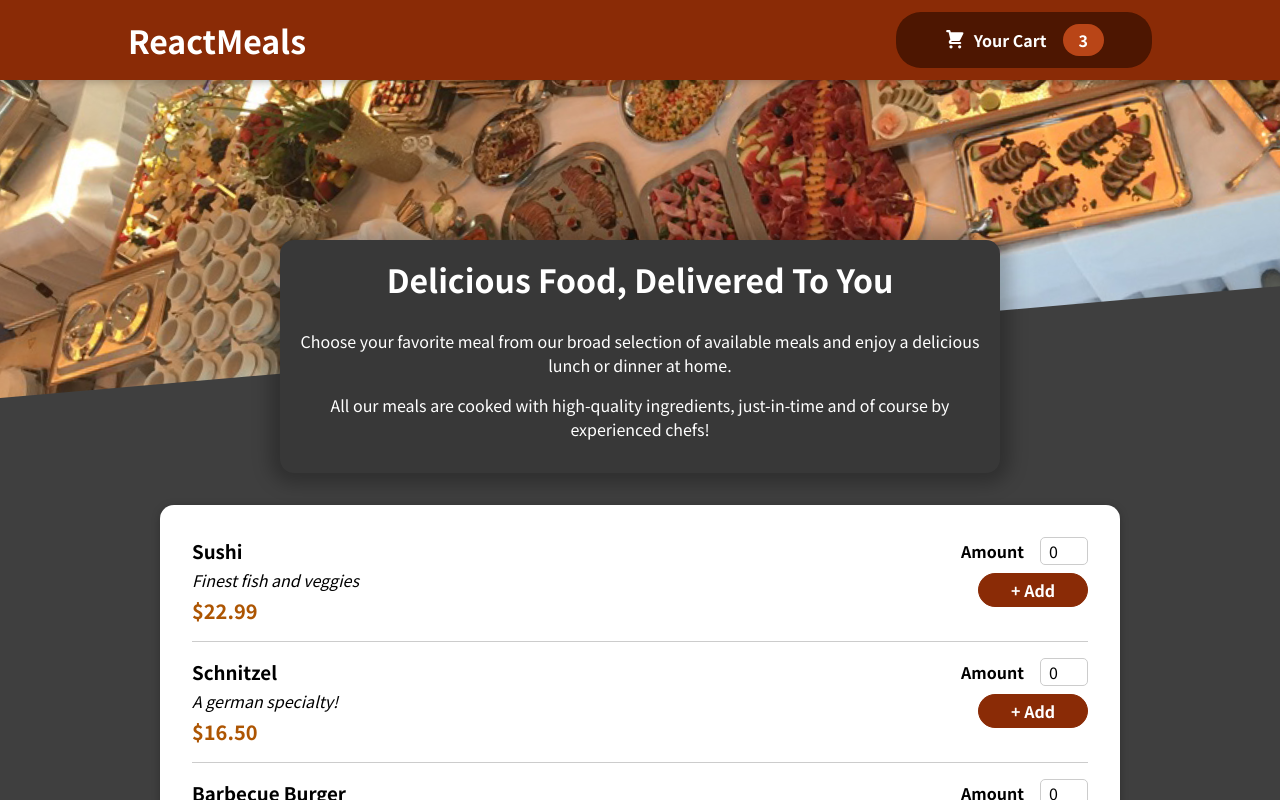
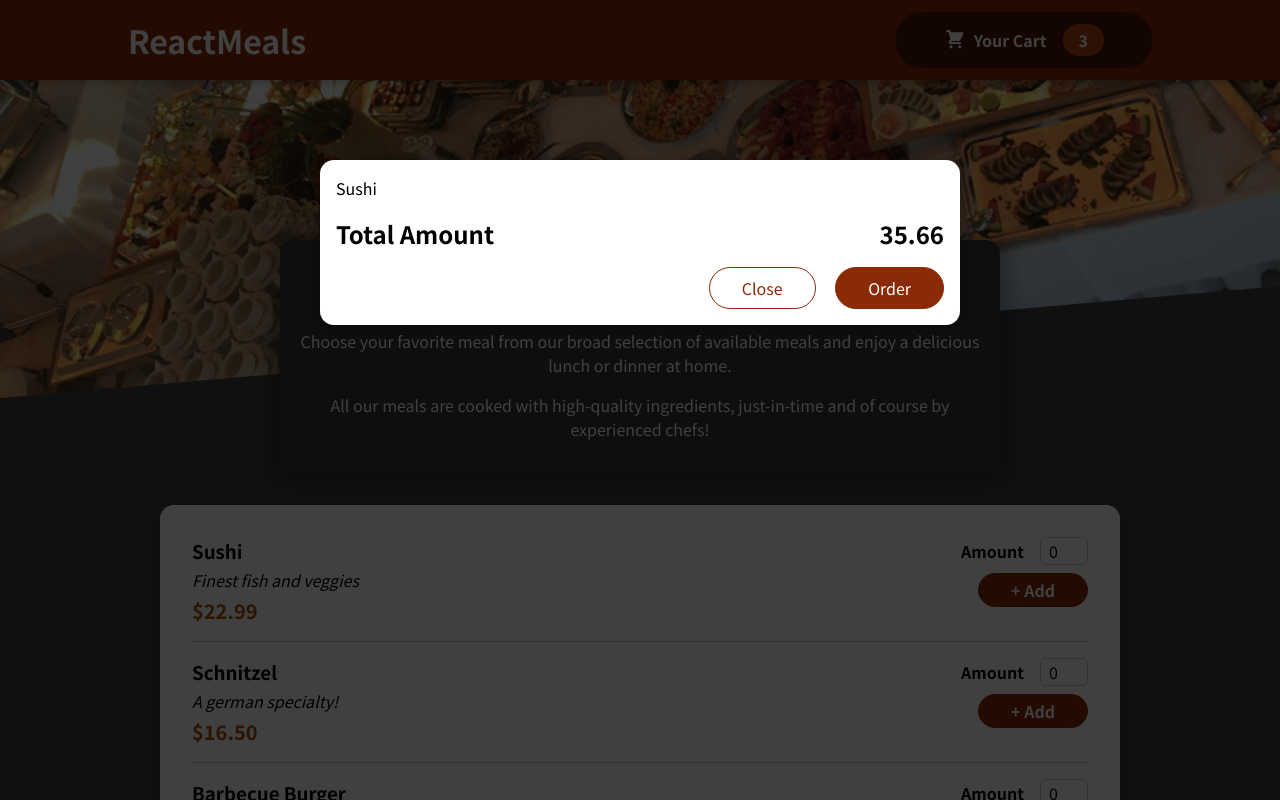
Before and after one commit to MehdiKardgar/food-order-app, a React (Create React App) app: page / in a window 1280 px wide. Shown: the top 800 px of the page. Built offline with nearby package versions, Linux system fonts and the light colour scheme.

Commit message:
Adding a Modal Via a React Portal

```diff
--- a/public/index.html
+++ b/public/index.html
@@ -28,6 +28,7 @@
   </head>
   <body>
     <noscript>You need to enable JavaScript to run this app.</noscript>
+    <div id="overlays"></div>
     <div id="root"></div>
     <!--
       This HTML file is a template.
--- a/src/App.js
+++ b/src/App.js
@@ -2,10 +2,12 @@
 
 import Header from "./components/Layout/Header";
 import Meals from "./components/Meals/Meals";
+import Cart from "./components/Cart/Cart";
 
 function App() {
   return (
     <Fragment>
+      <Cart />
       <Header />
       <main>
         <Meals />
--- a/src/components/Cart/Cart.js
+++ b/src/components/Cart/Cart.js
@@ -1,4 +1,6 @@
 // Cart components should render all the Cart items and display the total amount.
+
+import Modal from "../UI/Modal";
 
 import classes from "./Cart.module.css";
 
@@ -12,7 +14,7 @@
   );
 
   return (
-    <div>
+    <Modal>
       {cartItems}
 
       {/*the total amount*/}
@@ -27,7 +29,7 @@
         {/*we will only render the Order button when we have items in the Cart*/}
         <button className={classes.button}>Order</button>
       </div>
-    </div>
+    </Modal>
   );
 };
 
--- /dev/null
+++ b/src/components/UI/Modal.js
@@ -0,0 +1,34 @@
+import { Fragment } from "react";
+import ReactDOM from "react-dom";
+
+import classes from "./Modal.module.css";
+
+const Backdrop = (props) => {
+  return <div className={classes.backdrop} />;
+};
+
+const ModalOverlay = (props) => {
+  return (
+    <div className={classes.modal}>
+      <div className={classes.content}>{props.children}</div>
+    </div>
+  );
+};
+
+const portalElement = document.getElementById("overlays");
+
+const Modal = (props) => {
+  // const portalElement = document.getElementById("overlays");
+
+  return (
+    <Fragment>
+      {ReactDOM.createPortal(<Backdrop />, portalElement)}
+      {ReactDOM.createPortal(
+        <ModalOverlay>{props.children}</ModalOverlay>,
+        portalElement
+      )}
+    </Fragment>
+  );
+};
+
+export default Modal;
--- /dev/null
+++ b/src/components/UI/Modal.module.css
@@ -0,0 +1,41 @@
+.backdrop {
+  position: fixed;
+  top: 0;
+  left: 0;
+  width: 100%;
+  height: 100vh;
+  z-index: 20;
+  background-color: rgba(0, 0, 0, 0.75);
+}
+
+.modal {
+  position: fixed;
+  top: 20vh;
+  left: 5%;
+  width: 90%;
+  background-color: white;
+  padding: 1rem;
+  border-radius: 14px;
+  box-shadow: 0 2px 8px rgba(0, 0, 0, 0.25);
+  z-index: 30;
+  animation: slide-down 300ms ease-out forwards;
+}
+
+@media (min-width: 768px) {
+  .modal {
+    width: 40rem;
+    left: calc(50% - 20rem);
+  }
+}
+
+@keyframes slide-down {
+  from {
+    opacity: 0;
+    transform: translateY(-3rem);
+  }
+
+  to {
+    opacity: 1;
+    transform: translateY(0);
+  }
+}
```
